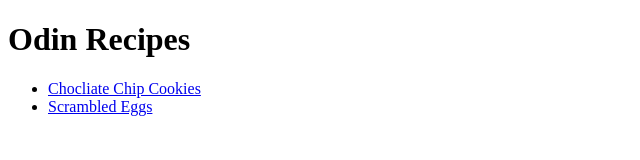
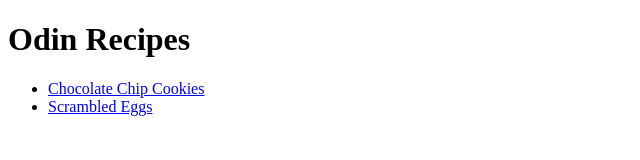
Before and after one commit to unclebinary1001/odin-recipes, a plain HTML site: page index.html in a window 1280 px wide. Shown: the full height of the page, 0-640 px from the left. Drawn offline with Linux system fonts and the light colour scheme.

Commit message:
resolve name for chocolate chip cookies hyperlink

```diff
--- a/index.html
+++ b/index.html
@@ -11,7 +11,7 @@
     <ul>
         <li>
             <a href="recipes/chocolate_chip_cookies.html">
-                Chocliate Chip Cookies
+                Chocolate Chip Cookies
             </a>
         </li>
         <li>
```
